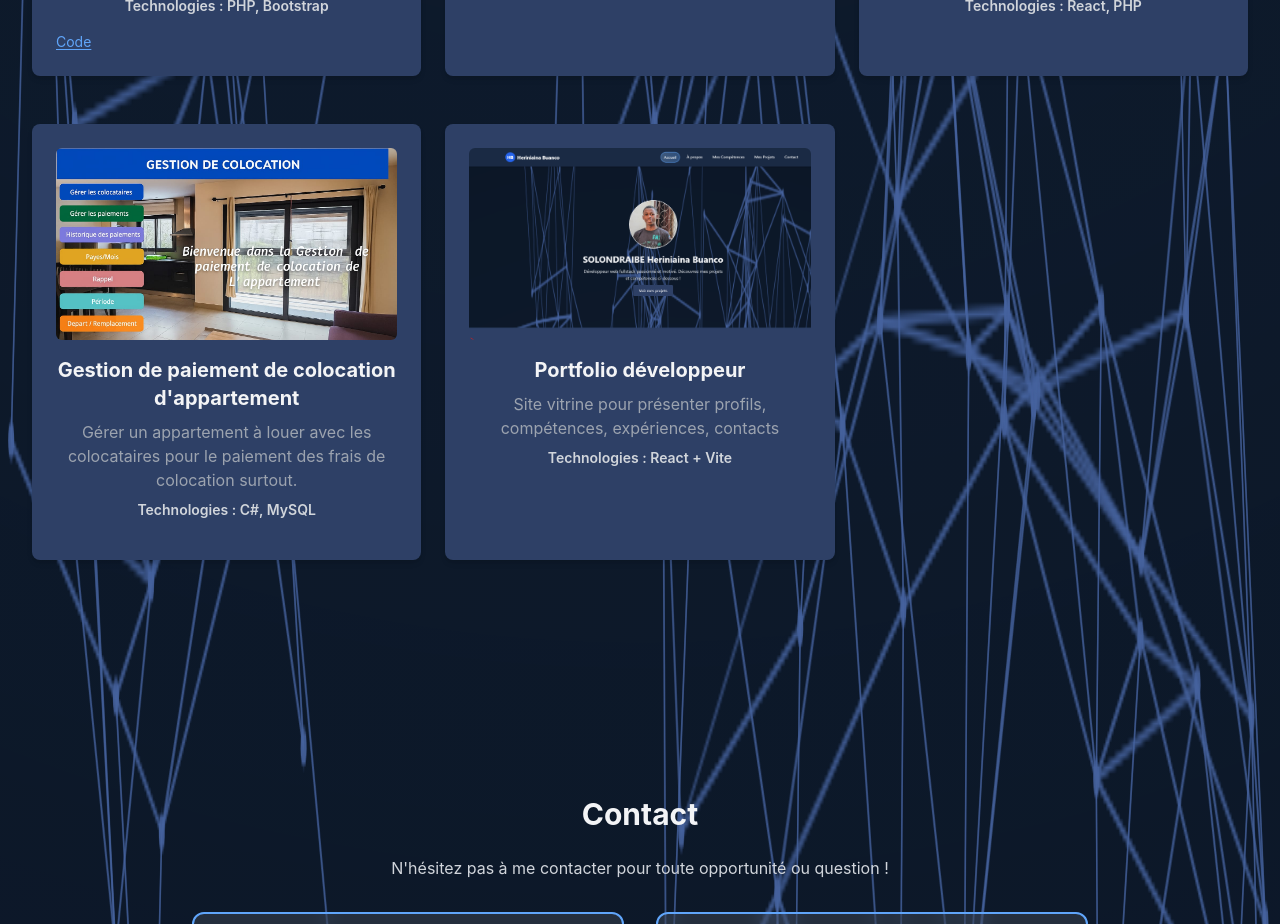
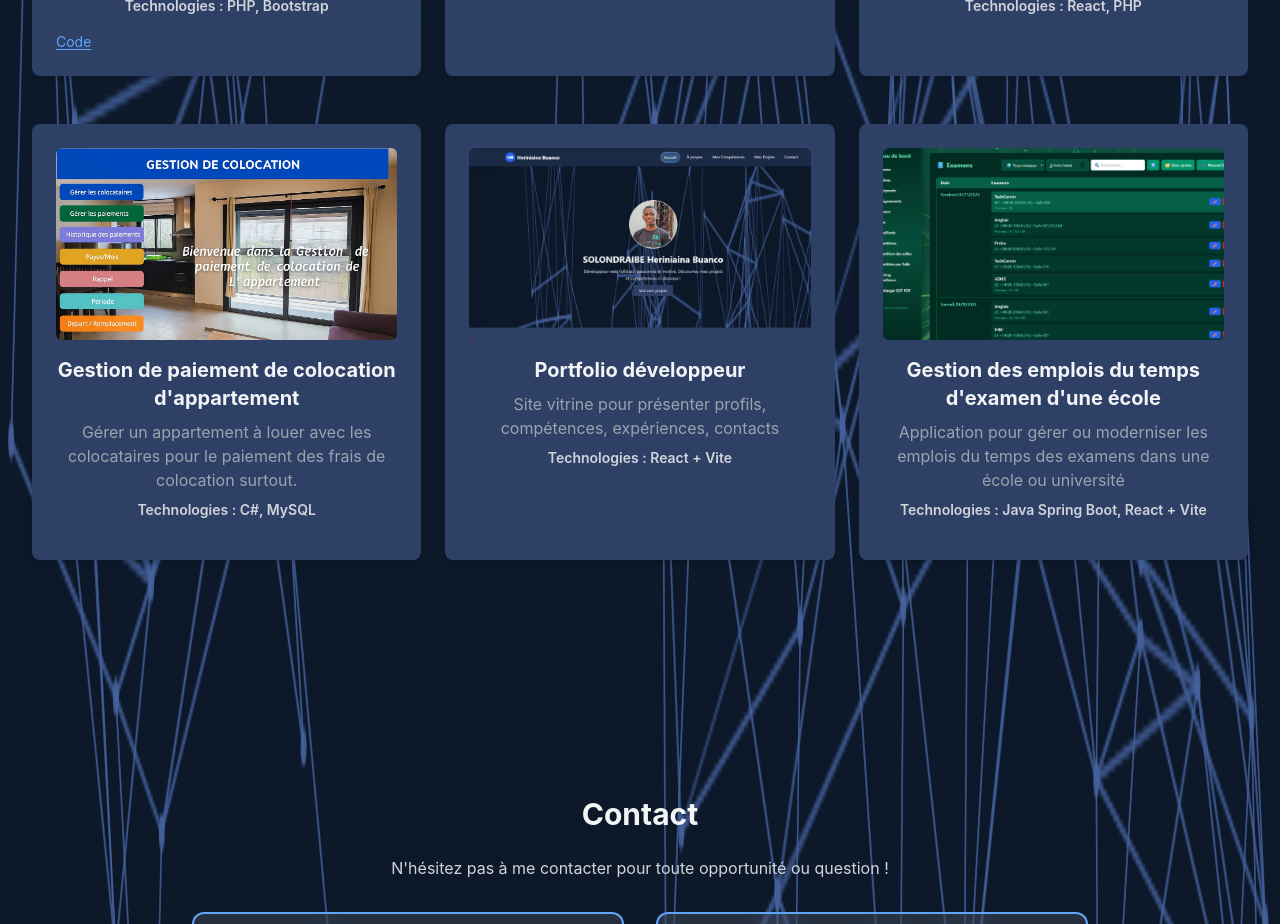
Before and after one commit to jonasman18/hb-portfolio, a React (Vite) app: page / in a window 1280 px wide. Shown: the part 3340-4264 px from the top of the page. Built offline with nearby package versions, Linux system fonts and the light colour scheme.

Commit message:
Mise à jour : Version 2

```diff
--- a/src/pages/Projects.tsx
+++ b/src/pages/Projects.tsx
@@ -33,6 +33,12 @@ const Projects = () => {
       technologies: 'React + Vite',
       image: '/images/portfolio.png',
     },
+    {
+      title: 'Gestion des emplois du temps d\'examen d\'une école',
+      description: 'Application pour gérer ou moderniser les emplois du temps des examens dans une école ou université ',
+      technologies: 'Java Spring Boot, React + Vite',
+      image: '/images/edt.png',
+    },
   ];
 
   return (
```
Also changed, not shown: public/images/edt.png (added).
